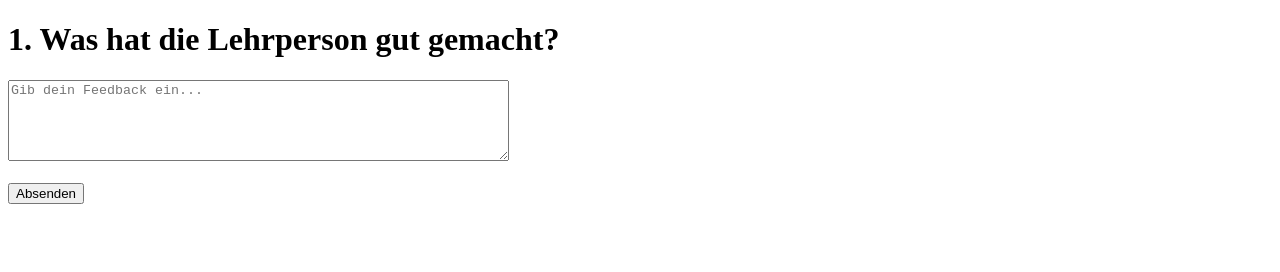
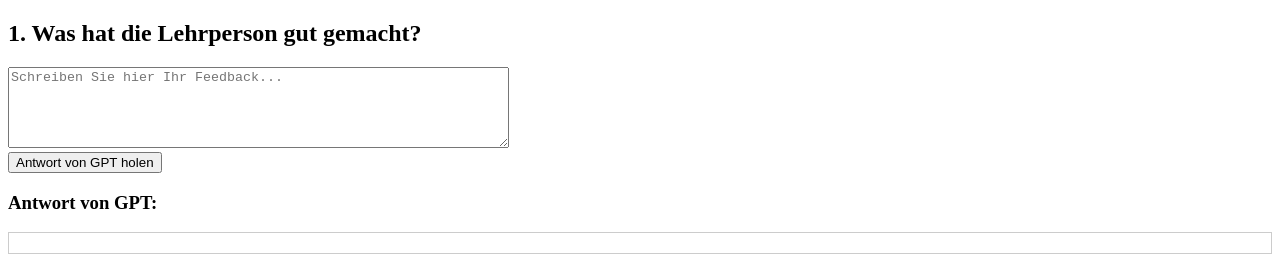
Before and after one commit to Melissaoezsoy/gpt-mongodb-server, a website: page index.html in a window 1280 px wide. Drawn offline with Linux system fonts and the light colour scheme.

Commit message:
Update index.html

```diff
--- a/index.html
+++ b/index.html
@@ -5,32 +5,43 @@
   <title>GPT Feedback</title>
 </head>
 <body>
+  <h2>1. Was hat die Lehrperson gut gemacht?</h2>
 
-  <h1>1. Was hat die Lehrperson gut gemacht?</h2>
-  <textarea id="feedback" rows="5" cols="60" placeholder="Gib dein Feedback ein..."></textarea><br><br>
+  <textarea id="userInput" rows="5" cols="60" placeholder="Schreiben Sie hier Ihr Feedback..."></textarea><br />
+  <button onclick="sendToGPT()">Antwort von GPT holen</button>
 
-  <button onclick="sendFeedback()">Absenden</button>
-  <p id="status"></p>
+  <h3>Antwort von GPT:</h3>
+  <div id="gptResponse" style="border: 1px solid #ccc; padding: 10px;"></div>
 
   <script>
-    async function sendFeedback() {
-      const userId = document.getElementById('userId').value.trim();
-      const feedback = document.getElementById('feedback').value.trim();
-      const status = document.getElementById('status');
+    async function sendToGPT() {
+      const userInput = document.getElementById("userInput").value;
 
-      if (!userId || !feedback) {
-        status.innerText = 'Bitte ID und Feedback eingeben.';
-        return;
-      }
-
-      const response = await fetch('/save-feedback', {
-        method: 'POST',
-        headers: { 'Content-Type': 'application/json' },
-        body: JSON.stringify({ userId, feedback })
+      // Anfrage an GPT senden
+      const response = await fetch("/api/chat", {
+        method: "POST",
+        headers: {
+          "Content-Type": "application/json"
+        },
+        body: JSON.stringify({ message: userInput })
       });
 
-      const text = await response.text();
-      status.innerText = text;
+      const data = await response.json();
+      const gptReply = data.reply;
+
+      // GPT-Antwort anzeigen
+      document.getElementById("gptResponse").innerText = gptReply;
+
+      // Feedback und Antwort in Datenbank speichern
+      await fetch("/save-feedback", {
+        method: "POST",
+        headers: {
+          "Content-Type": "application/json"
+        },
+        body: JSON.stringify({
+          feedback: userInput
+        })
+      });
     }
   </script>
 </body>
```
